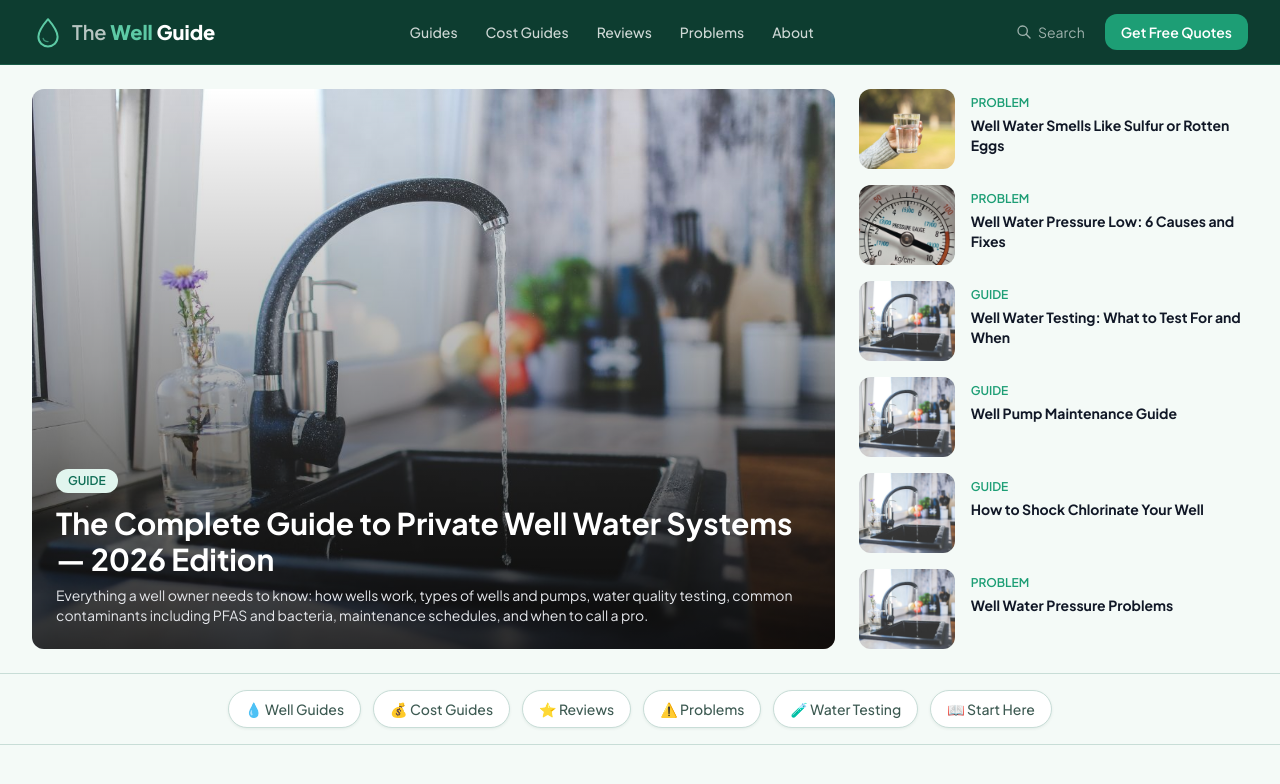
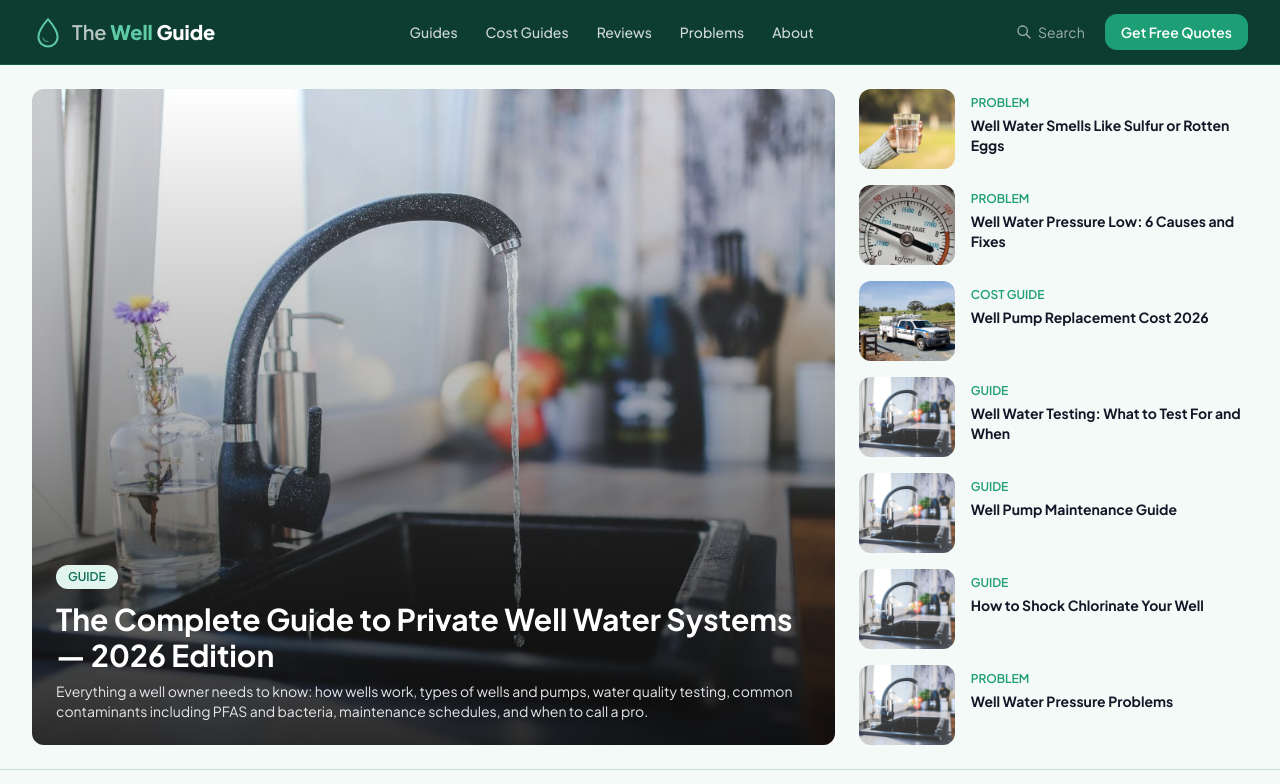
Before and after one commit to thebasementguide2026/thewell.guide-, a Next.js app: page / in a window 1280 px wide. Shown: the top 784 px of the page. Built offline with nearby package versions, Linux system fonts and the light colour scheme.

Commit message:
Add well pump replacement cost to homepage sidebar

```diff
--- a/app/page.tsx
+++ b/app/page.tsx
@@ -41,6 +41,7 @@ const badgeColors: Record<string, { bg: string; text: string }> = {
 const sidebarArticles = [
   { title: 'Well Water Smells Like Sulfur or Rotten Eggs', href: '/problems/well-water-smells-like-sulfur', category: 'PROBLEM', image: '/glassofwater.jpg' },
   { title: 'Well Water Pressure Low: 6 Causes and Fixes', href: '/problems/well-water-pressure-low', category: 'PROBLEM', image: '/well pressure.jpg' },
+  { title: 'Well Pump Replacement Cost 2026', href: '/cost-guides/well-pump-replacement-cost', category: 'COST GUIDE', image: '/well cost.jpg' },
   { title: 'Well Water Testing: What to Test For and When', href: '/guides/well-water-testing', category: 'GUIDE', image: '/wellguidehero.jpg' },
   { title: 'Well Pump Maintenance Guide', href: '/guides/well-pump-maintenance', category: 'GUIDE', image: '/wellguidehero.jpg' },
   { title: 'How to Shock Chlorinate Your Well', href: '/guides/how-to-shock-chlorinate-well', category: 'GUIDE', image: '/wellguidehero.jpg' },
```
